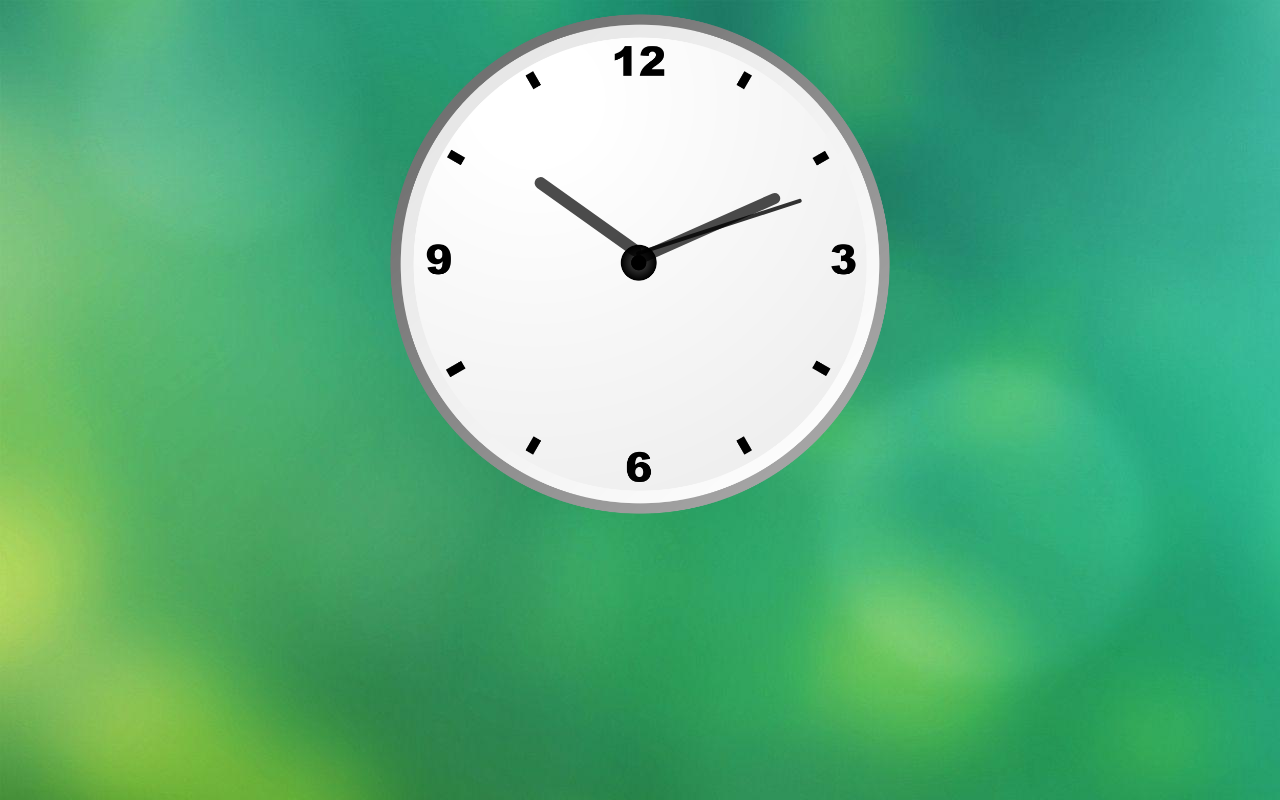
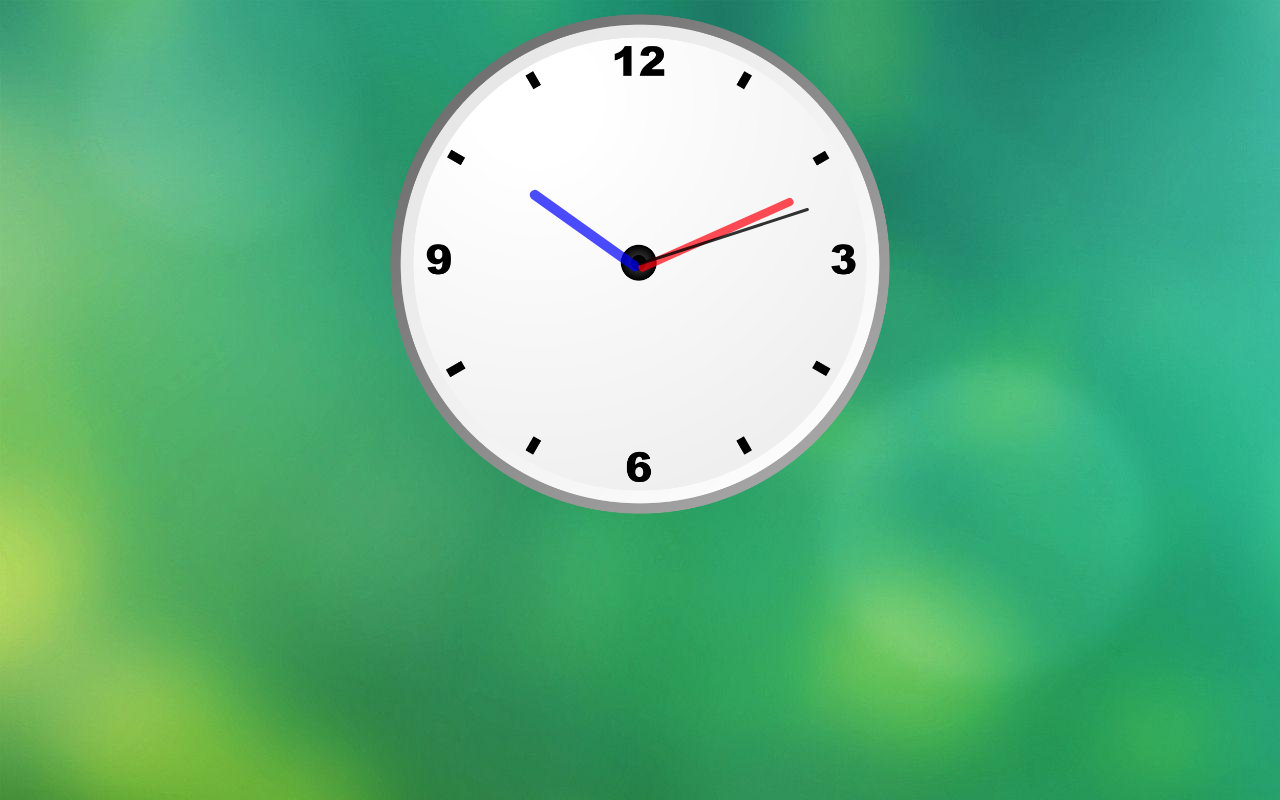
Before and after one commit to shashi689/learning, a plain HTML site: page Analog Clock/index.html in a window 1280 px wide. Drawn offline with Linux system fonts and the light colour scheme.

Commit message:
analog clock

```diff
--- a/Analog Clock/style.css
+++ b/Analog Clock/style.css
@@ -5,7 +5,6 @@ body{
 #clockContainer{
     position: relative;
     margin: auto;
-    background-color: red;
     height: 40vw;
     width: 40vw;
     background: url('clock.png') no-repeat;
@@ -14,27 +13,30 @@ body{
 #hour, #minute, #second{
     position: absolute;
     background: black;
-    border-radius: 10px;
+    border-radius: 5px;
     transform-origin: bottom;
 }
 #hour{
-    height: 25%;
-    width: 2.3%;
-    top: 23%;
+    height: 26%;
+    width: 2%;
+    top: 25%;
     left: 48.8%;
     opacity: .7;
+    background-color: blue;
 }
 #minute{
-    height: 30%;
-    width: 2.1%;
-    top: 19%;
-    left: 48.8%;
+    height: 33%;
+    width: 1.5%;
+    top: 18%;
+    left: 49%;
     opacity: .7;
+    background-color: rgb(255, 0, 13);
+
 }
 #second{
-    height: 34%;
-    width: .8%;
-    top: 14%;
-    left: 48.8%;
+    height: 35%;
+    width: .5%;
+    top: 15%;
+    left: 49.5%;
     opacity: .8;
 }
```
